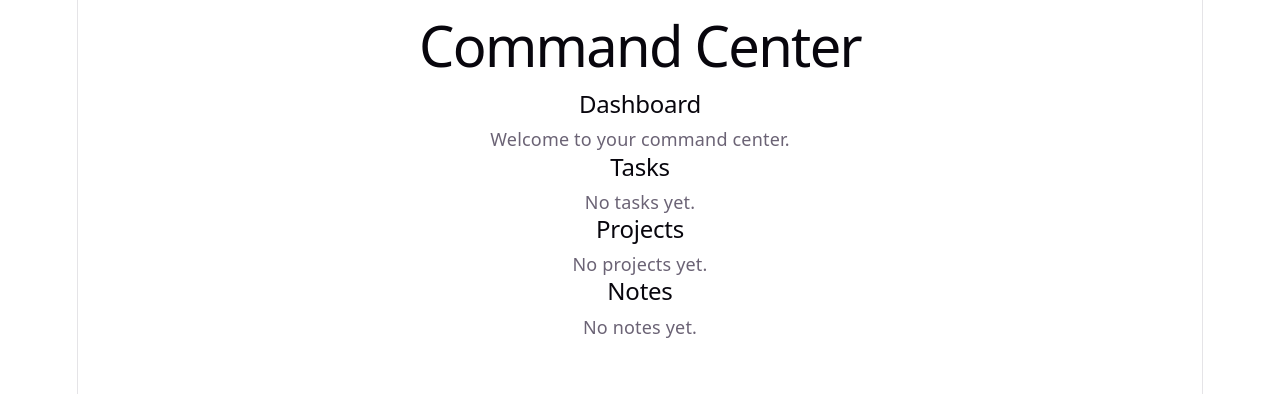
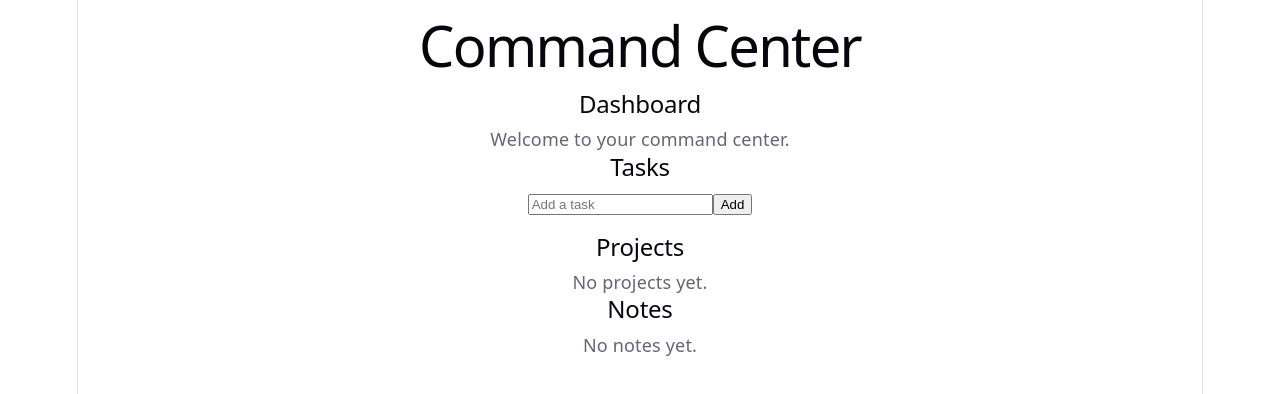
Before and after one commit to hanolyar/command-center, a React (Vite) app: page / in a window 1280 px wide. Shown: the top 394 px of the page. Built offline with nearby package versions, Linux system fonts and the light colour scheme.

Commit message:
Add task creation with React state

```diff
--- a/src/components/tasks.tsx
+++ b/src/components/tasks.tsx
@@ -1,8 +1,36 @@
+import { useState } from "react";
+
 function Tasks() {
+  const [tasks, setTasks] = useState<string[]>([]);
+  const [newTask, setNewTask] = useState("");
+
+  function addTask() {
+    if (newTask.trim() === "") return;
+
+    setTasks([...tasks, newTask]);
+    setNewTask("");
+  }
+
   return (
     <section>
       <h2>Tasks</h2>
-      <p>No tasks yet.</p>
+
+      <input
+        type="text"
+        value={newTask}
+        onChange={(event) => setNewTask(event.target.value)}
+        placeholder="Add a task"
+      />
+
+      <button onClick={addTask}>
+        Add
+      </button>
+
+      <ul>
+        {tasks.map((task) => (
+          <li key={task}>{task}</li>
+        ))}
+      </ul>
     </section>
   );
 }
```
